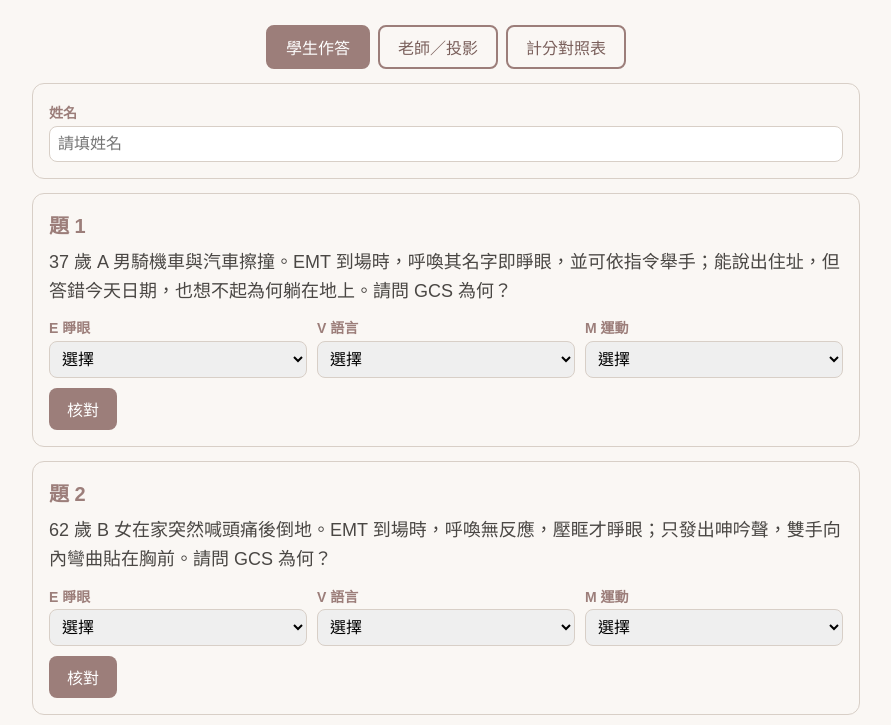
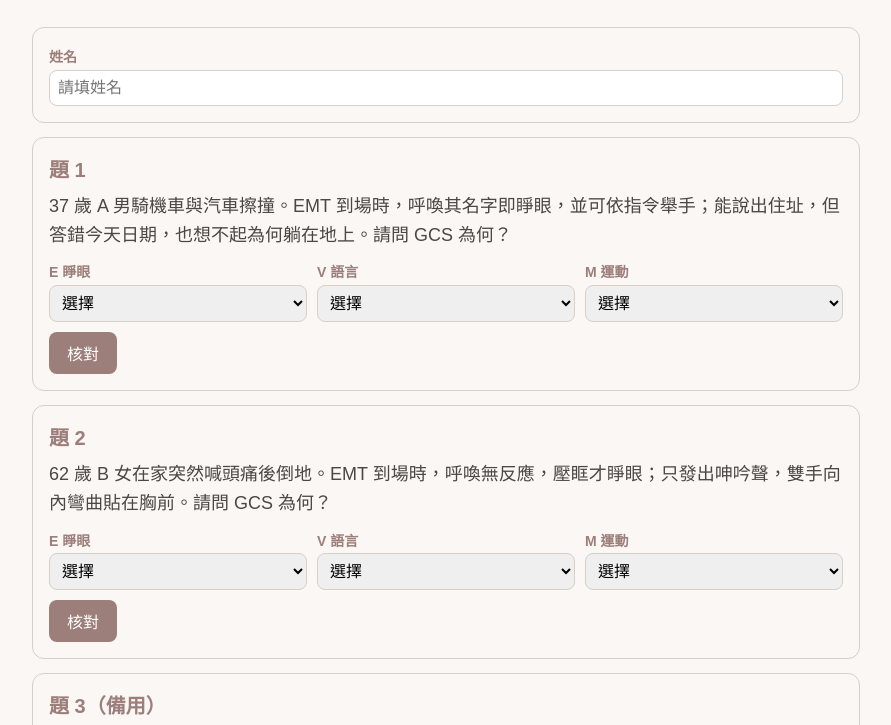
Before and after one commit to p83412127-lgtm/-, a plain HTML site: page gcs-practice.html in a window 1280 px wide. Shown: the part 90-815 px from the top of the page, without its empty margins (194-1085 px from the left). Drawn offline with Linux system fonts and the light colour scheme.

Commit message:
Add files via upload

```diff
--- a/gcs-practice.html
+++ b/gcs-practice.html
@@ -43,7 +43,7 @@ td:first-child{background:var(--light);font-weight:bold}
 <div class="sub">先說 E，再說 V，再說 M；每項取「最佳」反應</div>
 </header>
 <main>
-<div class="tabs">
+<div class="tabs hide" id="tabsBar">
 <button id="tabS" class="on">學生作答</button>
 <button id="tabT">老師／投影</button>
 <button id="tabR">計分對照表</button>
@@ -174,7 +174,18 @@ Object.keys(tabs).forEach(function(k){
   });
  };
 });
-if(location.hash==="#teacher"){document.getElementById("tabT").click();}
+function applyMode(){
+ var teacher=(location.hash==="#teacher");
+ document.getElementById("tabsBar").className=teacher?"tabs":"tabs hide";
+ if(teacher){document.getElementById("tabT").click();}
+ else{
+  document.getElementById("viewS").className="";
+  document.getElementById("viewT").className="hide big";
+  document.getElementById("viewR").className="hide";
+ }
+}
+window.addEventListener("hashchange",applyMode);
+applyMode();
 </script>
 </body>
 </html>
```
